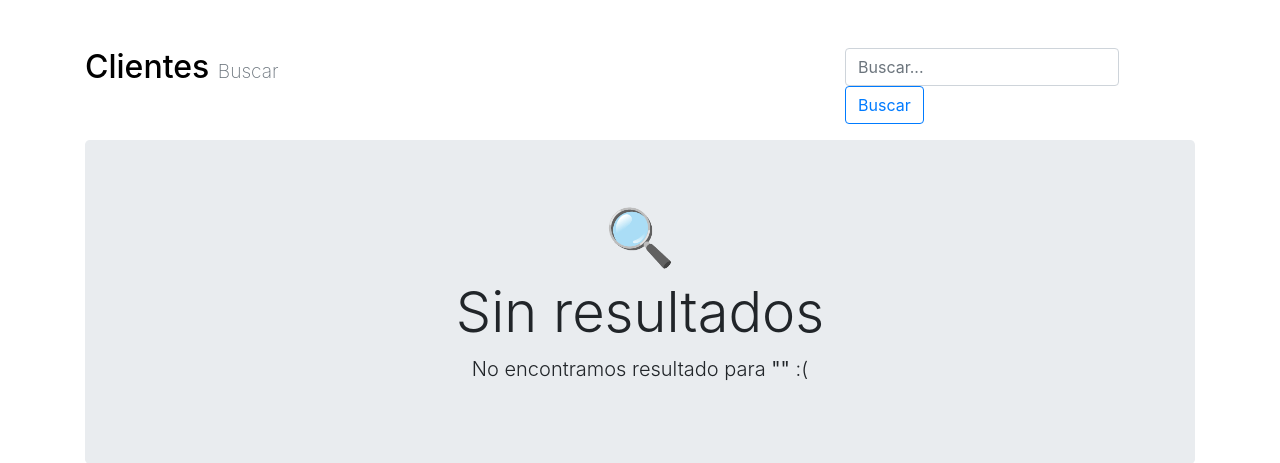
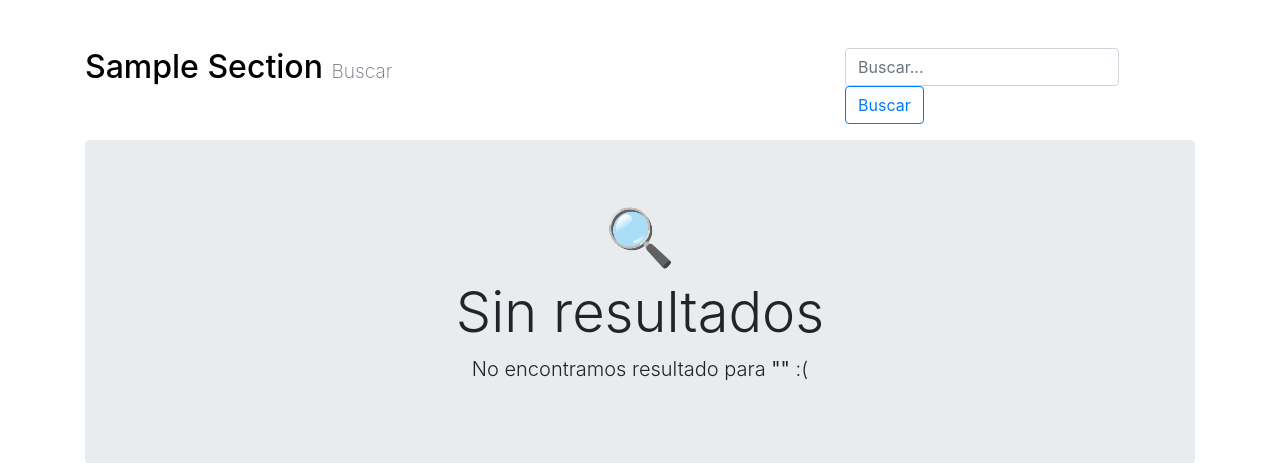
Before and after one commit to Juanets/la-casa-del-termico, a Django app: template templates/buscar_404.html in a window 1280 px wide. Shown: the part 72-535 px from the top of the page. Run offline with Django 3.2, Linux system fonts and the light colour scheme; the template is opened without the code that fills it: most values are stand-ins (such as "Sample title", 1, 10 or a date in 2020); some libraries are stand-ins or nearby versions.

Commit message:
Mostrando contenido dinamico (reportes/clientes)

```diff
--- a/templates/buscar_404.html
+++ b/templates/buscar_404.html
@@ -5,12 +5,12 @@
 <div class="row mb-3">
     <div class="col m-0">
         <h2 class="mb-0">
-            <a href="/clientes/" class="a-clean">Clientes</a>
+            <a href="/{{ section }}/" class="a-clean">{{ section|title }}</a>
             <small class="text-muted">Buscar</small>
         </h2>
     </div>
     <div class="col-sm-4 offset-sm-2">
-        <form class="form-inline" action="/clientes/buscar_handler/" method="GET">
+        <form class="form-inline" action="/{{ section }}/buscar_handler/" method="GET">
             <input class="form-control mr-2" type="search" placeholder="Buscar..." name="query">
             <button class="btn btn-outline-primary" type="submit">Buscar</button>
         </form>
```
